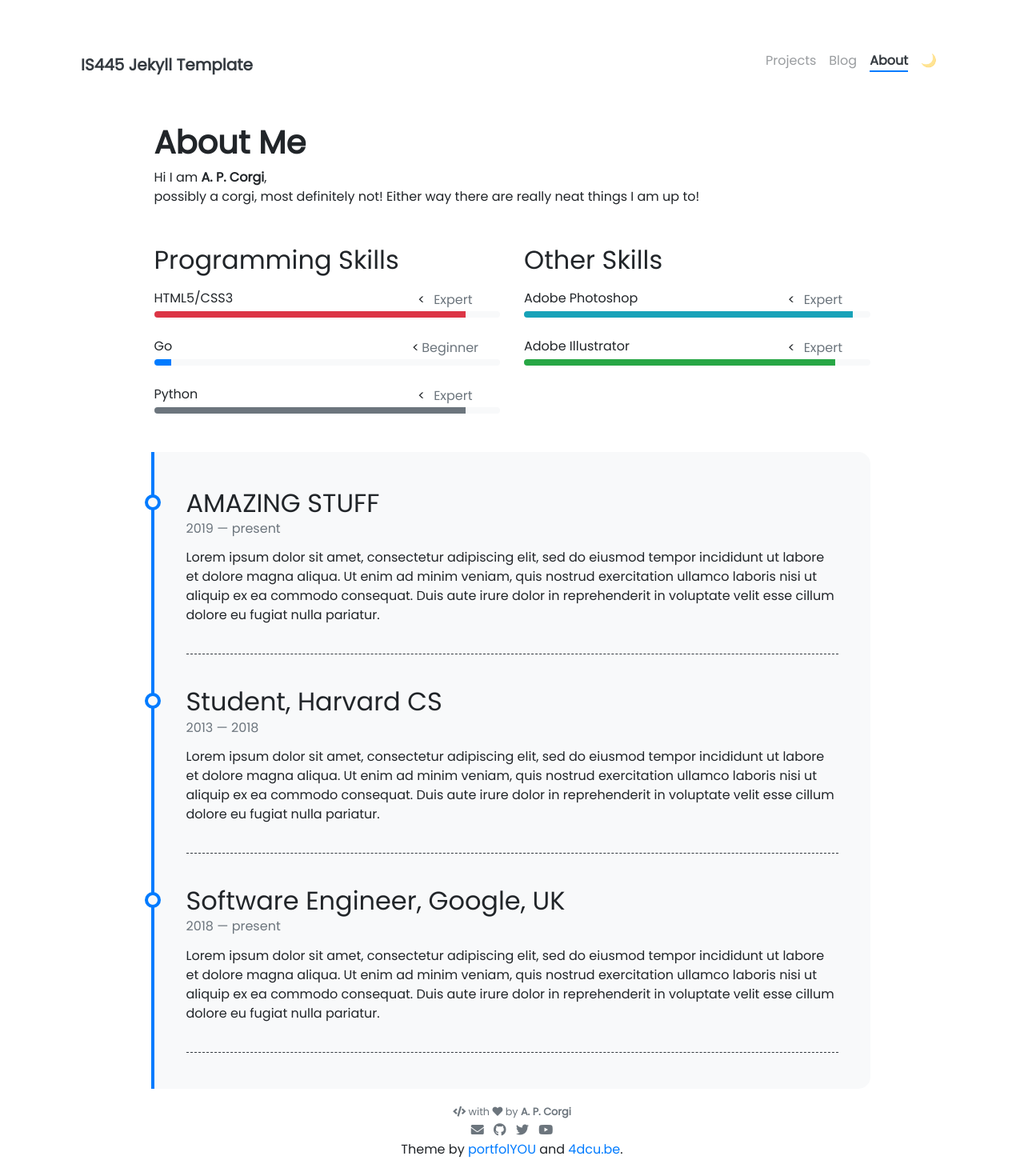
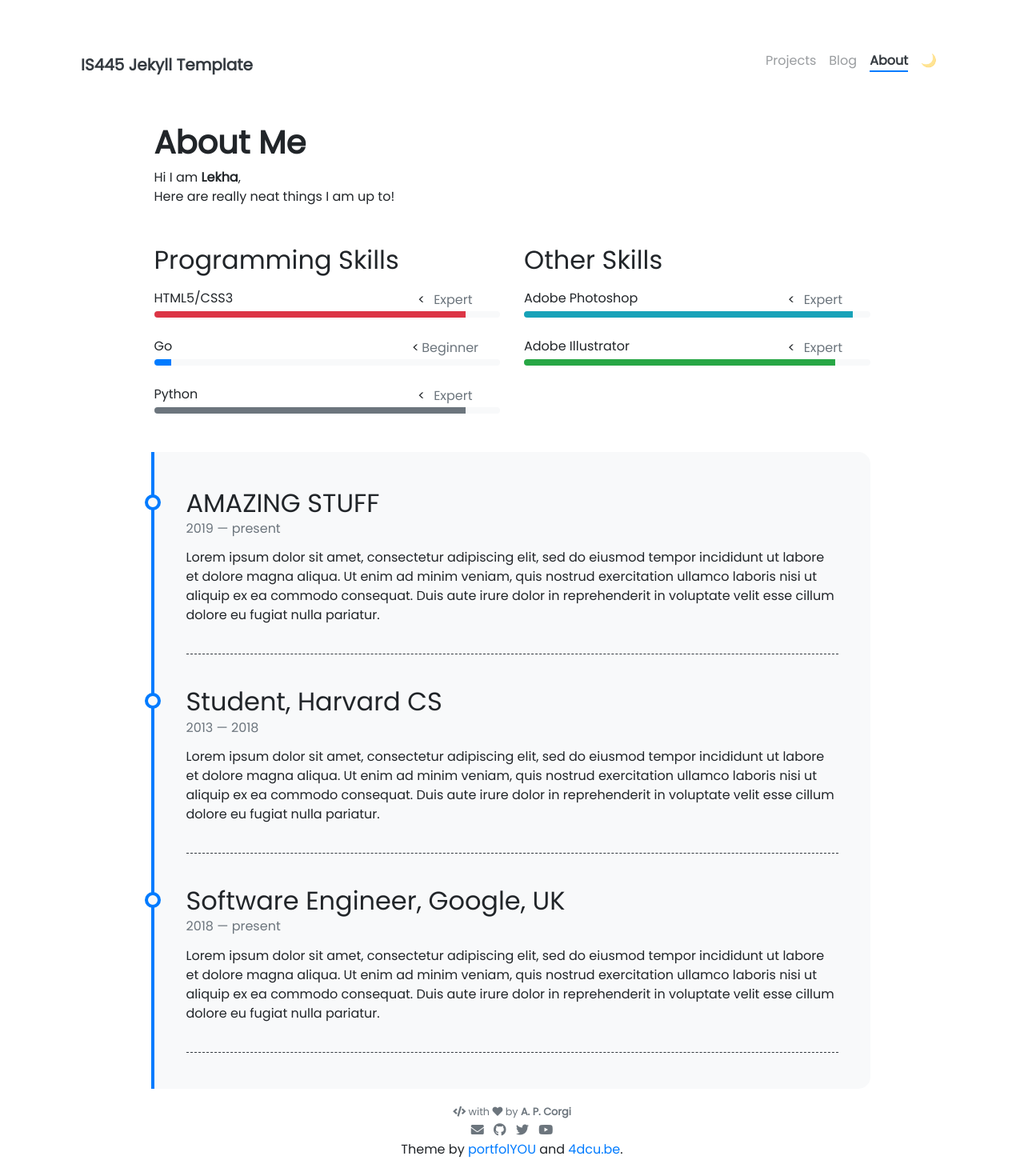
Before and after one commit to lekhapanati8/lekhapanati8.github.io, a Jekyll site: the page built from pages/about.md, in a window 1280 px wide. Shown: the whole page at 80% size. Built offline with Jekyll 4.4.1, drawn with Linux system fonts in a browser that asks for light colours; nearby versions of some CDN libraries.

Commit message:
Update about.md

```diff
--- a/pages/about.md
+++ b/pages/about.md
@@ -7,8 +7,8 @@ weight: 3
 
 # **About Me**
 
-Hi I am **{{ site.author.name }}**,<br>
-possibly a corgi, most definitely not!  Either way there are really neat things I am up to!
+Hi I am **Lekha**,<br>
+Here are really neat things I am up to!
 
 <div class="row">
 {% include about/skills.html title="Programming Skills" source=site.data.programming-skills %}
```
